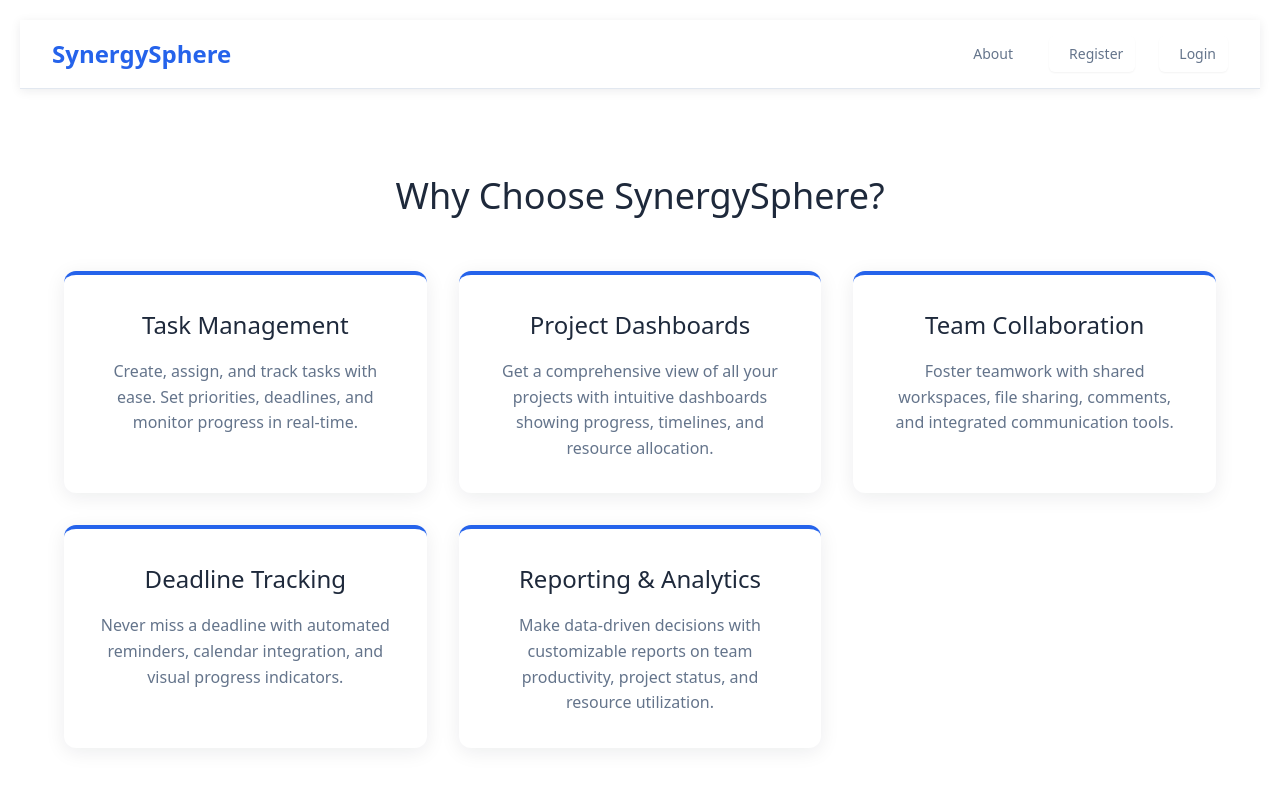
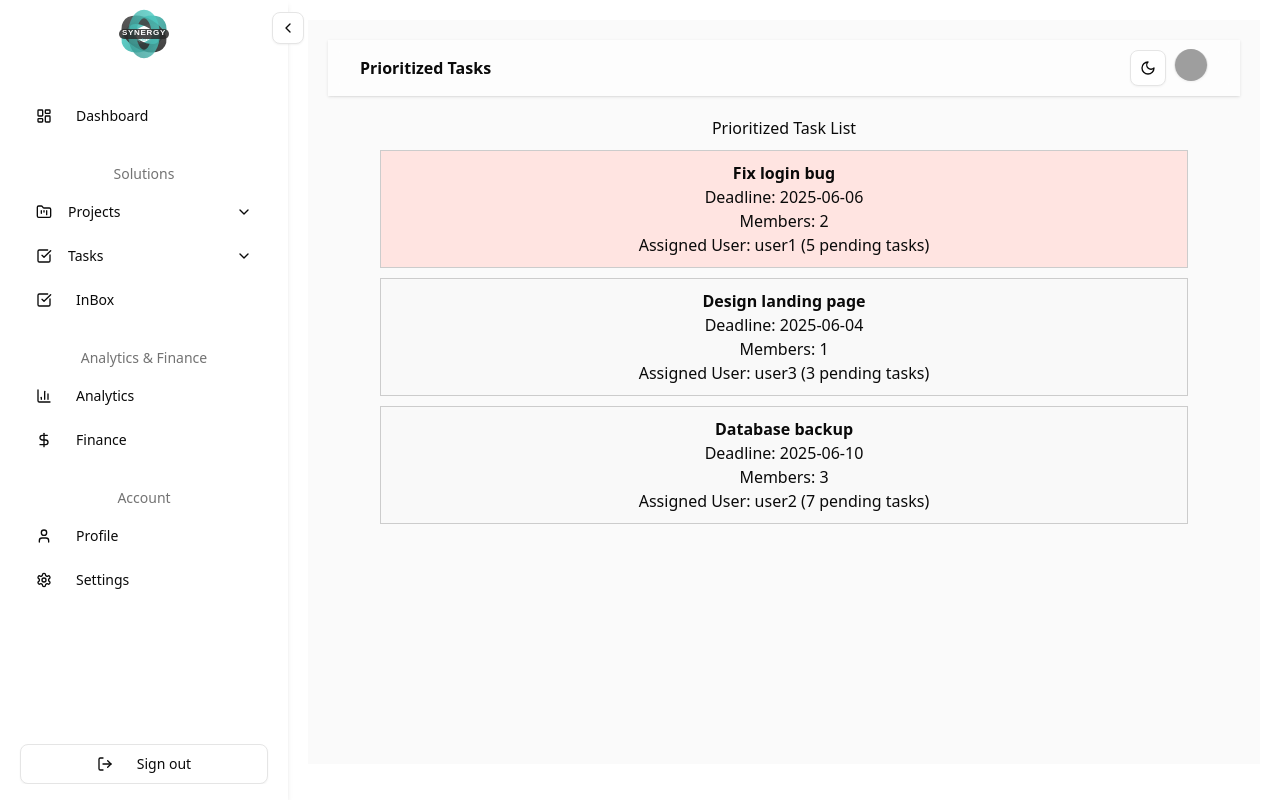
Before and after one commit to GirishIITM/SynergySphere_336, a React (Vite) app in the folder frontend/: page /solutions/tasks-priority in a window 1280 px wide. Before the commit this address led to /. Shown: the top 800 px of the page. Built offline with nearby package versions, Linux system fonts and the light colour scheme; sample sign-in values are in the browser's storage; grey boxes are pictures that could not be loaded.

Commit message:
Add AI task prioritization route and logic

```diff
--- a/frontend/src/App.jsx
+++ b/frontend/src/App.jsx
@@ -1,3 +1,4 @@
+import TaskList from './components/TaskList';
 import { useEffect, useState } from 'react';
 import { BrowserRouter, Navigate, Route, Routes } from 'react-router-dom';
 import './App.css';
@@ -122,6 +123,15 @@ function App() {
                   <AdminPanelLayout>
                     <ContentLayout title="Dashboard">
                       <Dashboard />
+                    </ContentLayout>
+                  </AdminPanelLayout>
+                </PrivateRoute>
+              } />
+              <Route path='/solutions/tasks-priority' element={
+                <PrivateRoute>
+                  <AdminPanelLayout>
+                    <ContentLayout title="Prioritized Tasks">
+                      <TaskList />
                     </ContentLayout>
                   </AdminPanelLayout>
                 </PrivateRoute>
--- /dev/null
+++ b/frontend/src/components/TaskList.jsx
@@ -0,0 +1,63 @@
+import React, { useEffect, useState } from "react";
+import { prioritizeTasks } from "../utils/prioritizeTasks";
+
+const TaskList = () => {
+  const [tasks, setTasks] = useState([]);
+
+  useEffect(() => {
+    // You would normally fetch this from an API. For now, we'll mock it:
+    const mockTasks = [
+      {
+        id: 1,
+        title: "Fix login bug",
+        deadline: "2025-06-06",
+        members: ["user1", "user2"],
+        assignedUser: { name: "user1", pendingTasks: 5 },
+      },
+      {
+        id: 2,
+        title: "Design landing page",
+        deadline: "2025-06-04",
+        members: ["user3"],
+        assignedUser: { name: "user3", pendingTasks: 3 },
+      },
+      {
+        id: 3,
+        title: "Database backup",
+        deadline: "2025-06-10",
+        members: ["user2", "user4", "user5"],
+        assignedUser: { name: "user2", pendingTasks: 7 },
+      },
+    ];
+
+    const prioritized = prioritizeTasks(mockTasks);
+    setTasks(prioritized);
+  }, []);
+
+  return (
+    <div style={{ padding: "20px" }}>
+      <h2>Prioritized Task List</h2>
+      <ul>
+        {tasks.map((task, index) => (
+          <li
+            key={task.id}
+            style={{
+              margin: "10px 0",
+              padding: "10px",
+              border: "1px solid #ccc",
+              backgroundColor: index === 0 ? "#ffe4e1" : "#f9f9f9",
+            }}
+          >
+            <strong>{task.title}</strong> <br />
+            Deadline: {task.deadline} <br />
+            Members: {task.members.length} <br />
+            Assigned User: {task.assignedUser.name} (
+            {task.assignedUser.pendingTasks} pending tasks)
+          </li>
+        ))}
+      </ul>
+    </div>
+  );
+};
+
+export default TaskList;
--- /dev/null
+++ b/frontend/src/utils/prioritizeTasks.js
@@ -0,0 +1,21 @@
+export function prioritizeTasks(tasks) {
+  return tasks
+    .map(task => {
+      let priority = 0;
+
+      // 1. Deadline (nearest = higher priority)
+      const deadline = new Date(task.deadline);
+      const daysLeft = (deadline - new Date()) / (1000 * 60 * 60 * 24);
+      if (daysLeft <= 0) priority += 100;
+      else priority += Math.max(0, 30 - daysLeft);
+
+      // 2. More members → higher priority
+      priority += (task.members?.length || 0) * 2;
+
+      // 3. User's pending task count (simulated as "assignedUser.taskCount")
+      priority += task.assignedUser?.taskCount ? task.assignedUser.taskCount * 0.5 : 0;
+
+      return { ...task, priority };
+    })
+    .sort((a, b) => b.priority - a.priority);
+}
```
